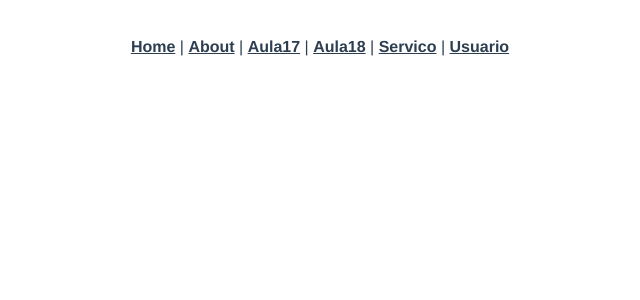
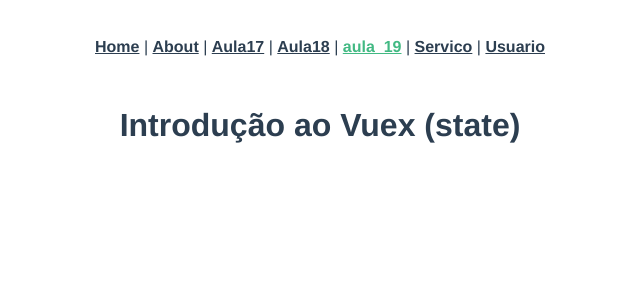
Before and after one commit to Ricardomjr-10/vuejsjornadadev, a Vue app: page /aula_19 in a window 1280 px wide. Shown: the top 300 px of the page, without its empty margins (320-960 px from the left). Built offline with nearby package versions, Linux system fonts and the light colour scheme.

Commit message:
introducao ao vuex

```diff
--- a/src/App.vue
+++ b/src/App.vue
@@ -4,6 +4,7 @@
     <router-link to="/about">About</router-link> |
     <router-link to="/aula_17">Aula17</router-link> |
     <router-link to="/aula_18">Aula18</router-link> |
+    <router-link to="/aula_19">aula_19</router-link> |
     <router-link :to="rotaDinamica">Servico</router-link> |
     <router-link to="/usuarios/10">Usuario</router-link>
   </nav>
--- /dev/null
+++ b/src/components/Aula_19.vue
@@ -0,0 +1,5 @@
+<template>
+    <div>
+        <h1>Introdução ao Vuex (state)</h1>
+    </div>
+</template>
--- a/src/router/index.js
+++ b/src/router/index.js
@@ -26,6 +26,11 @@ const routes = [
     component: () => import('../components/Aula_18.vue')
   },
   {
+    path: '/aula_19',
+    name: 'vuex',
+    component: () => import('../components/Aula_19.vue')
+  },
+  {
     path: '/servico',
     name: 'servico',
     component: () => import('../views/ServicoView.vue')
```
